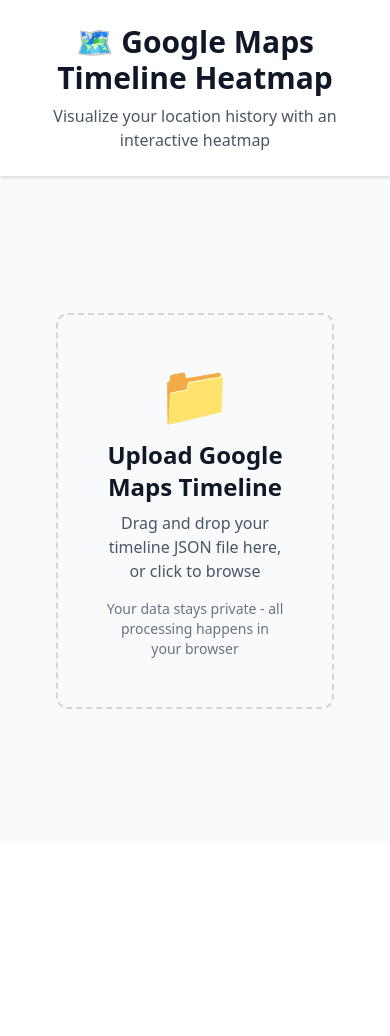
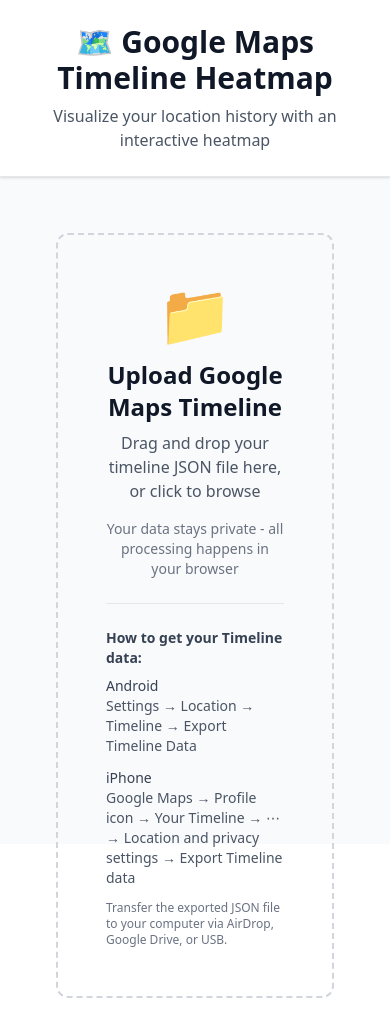
Before and after one commit to IGassmann/google-maps-timeline-heatmap, a React (Vite) app: page / in a window 390 px wide. Shown: the top 1036 px of the page. Before the commit the page ends 844 px from the top, so only its background shows below. Built offline with nearby package versions, Linux system fonts and the light colour scheme.

Commit message:
feat: add Timeline data export instructions to upload screen
Show users how to export their Google Maps Timeline data on
Android and iPhone directly on the file upload page.

```diff
--- a/src/components/FileUpload.tsx
+++ b/src/components/FileUpload.tsx
@@ -87,6 +87,24 @@
             <p className="text-sm text-gray-500 dark:text-gray-500">
               Your data stays private - all processing happens in your browser
             </p>
+            <div className="mt-6 pt-6 border-t border-gray-200 dark:border-gray-700 text-left text-sm text-gray-600 dark:text-gray-400">
+              <p className="font-semibold text-gray-700 dark:text-gray-300 mb-2">
+                How to get your Timeline data:
+              </p>
+              <div className="space-y-3">
+                <div>
+                  <p className="font-medium text-gray-700 dark:text-gray-300">Android</p>
+                  <p>Settings → Location → Timeline → Export Timeline Data</p>
+                </div>
+                <div>
+                  <p className="font-medium text-gray-700 dark:text-gray-300">iPhone</p>
+                  <p>Google Maps → Profile icon → Your Timeline → ⋯ → Location and privacy settings → Export Timeline data</p>
+                </div>
+                <p className="text-xs text-gray-500 dark:text-gray-500">
+                  Transfer the exported JSON file to your computer via AirDrop, Google Drive, or USB.
+                </p>
+              </div>
+            </div>
             <input
               ref={fileInputRef}
               type="file"
```
